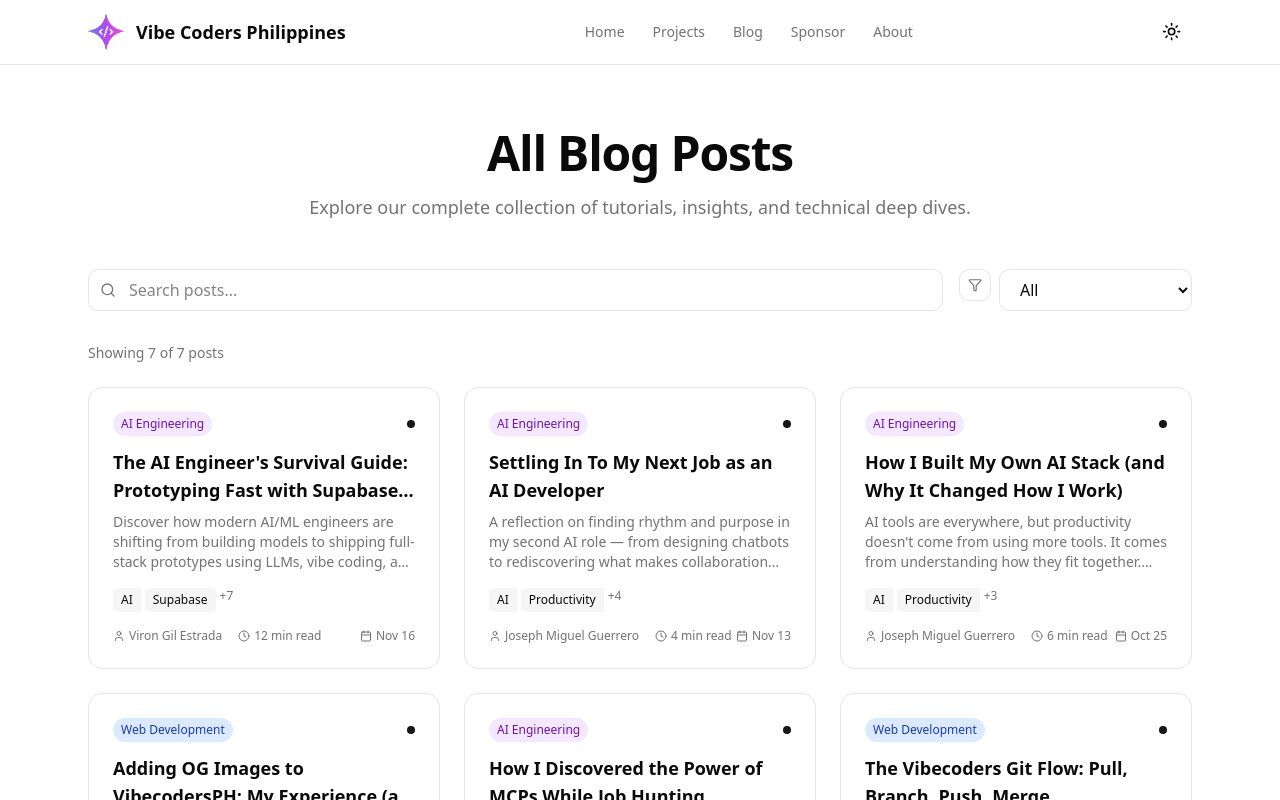
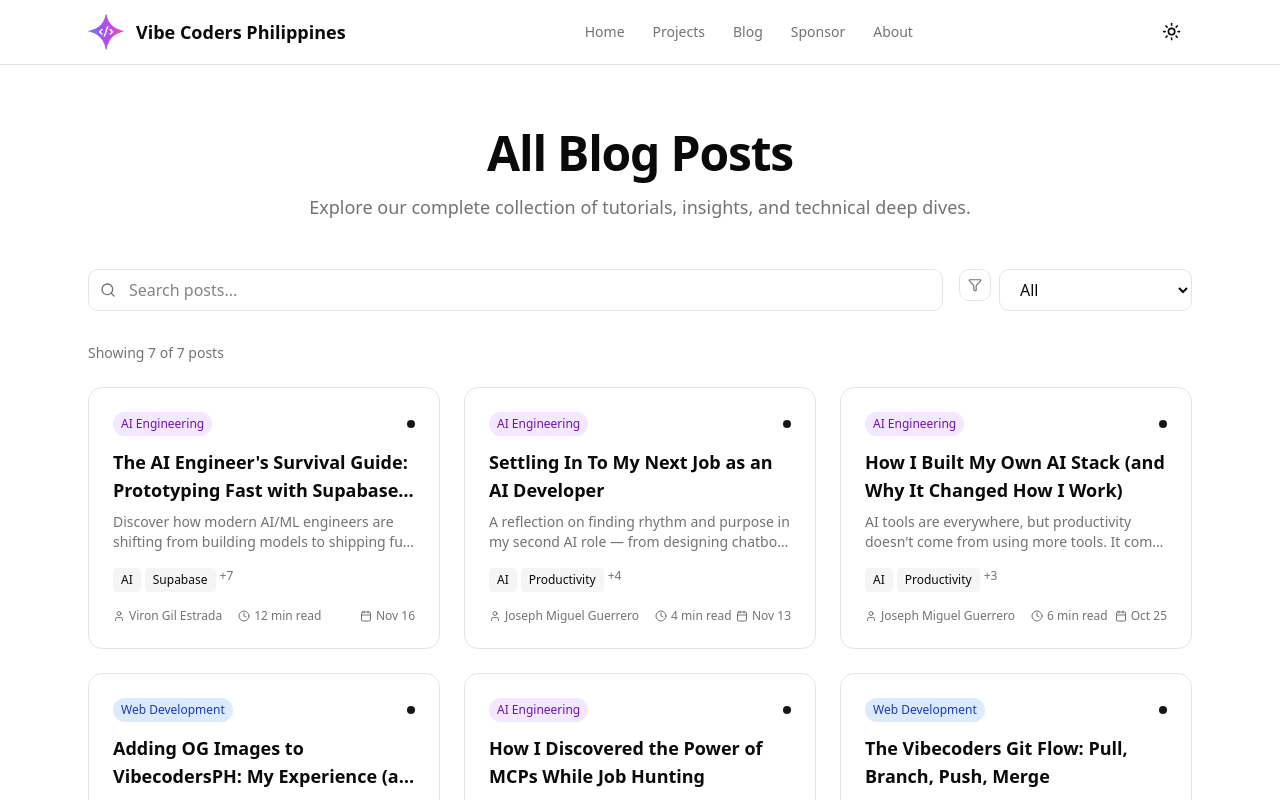
Before and after one commit to vaestrada/vibe-coder-ph, a Next.js app: page /blog/all in a window 1280 px wide. Shown: the top 800 px of the page. Built offline with nearby package versions, Linux system fonts and the light colour scheme.

Commit message:
Fix blog grid layout: ensure 3 columns with consistent card heights

```diff
--- a/app/blog/all/page.tsx
+++ b/app/blog/all/page.tsx
@@ -118,10 +118,11 @@ export default function AllBlogPostsPage() {
               y: -4,
               transition: { duration: 0.2 }
             }}
+            className="h-full"
           >
             <Link
               href={`/blog/${post.slug}`}
-              className="group block rounded-xl border bg-card p-6 transition-all duration-300 hover:shadow-lg hover:shadow-primary/5"
+              className="group flex flex-col h-full rounded-xl border bg-card p-6 transition-all duration-300 hover:shadow-lg hover:shadow-primary/5"
             >
               <div className="flex items-center justify-between mb-3">
                 <span className={`text-xs px-2 py-1 rounded-full ${getCategoryColor(post.category)}`}>
@@ -136,7 +137,7 @@ export default function AllBlogPostsPage() {
                 {post.title}
               </h3>
 
-              <p className="text-sm text-muted-foreground mb-4 line-clamp-3">
+              <p className="text-sm text-muted-foreground mb-4 line-clamp-2 flex-grow">
                 {post.excerpt}
               </p>
 
@@ -153,7 +154,7 @@ export default function AllBlogPostsPage() {
                 )}
               </div>
 
-              <div className="flex items-center justify-between text-xs text-muted-foreground">
+              <div className="flex items-center justify-between text-xs text-muted-foreground mt-auto">
                 <div className="flex items-center gap-4">
                   <div className="flex items-center gap-1">
                     <User className="h-3 w-3" />
```
